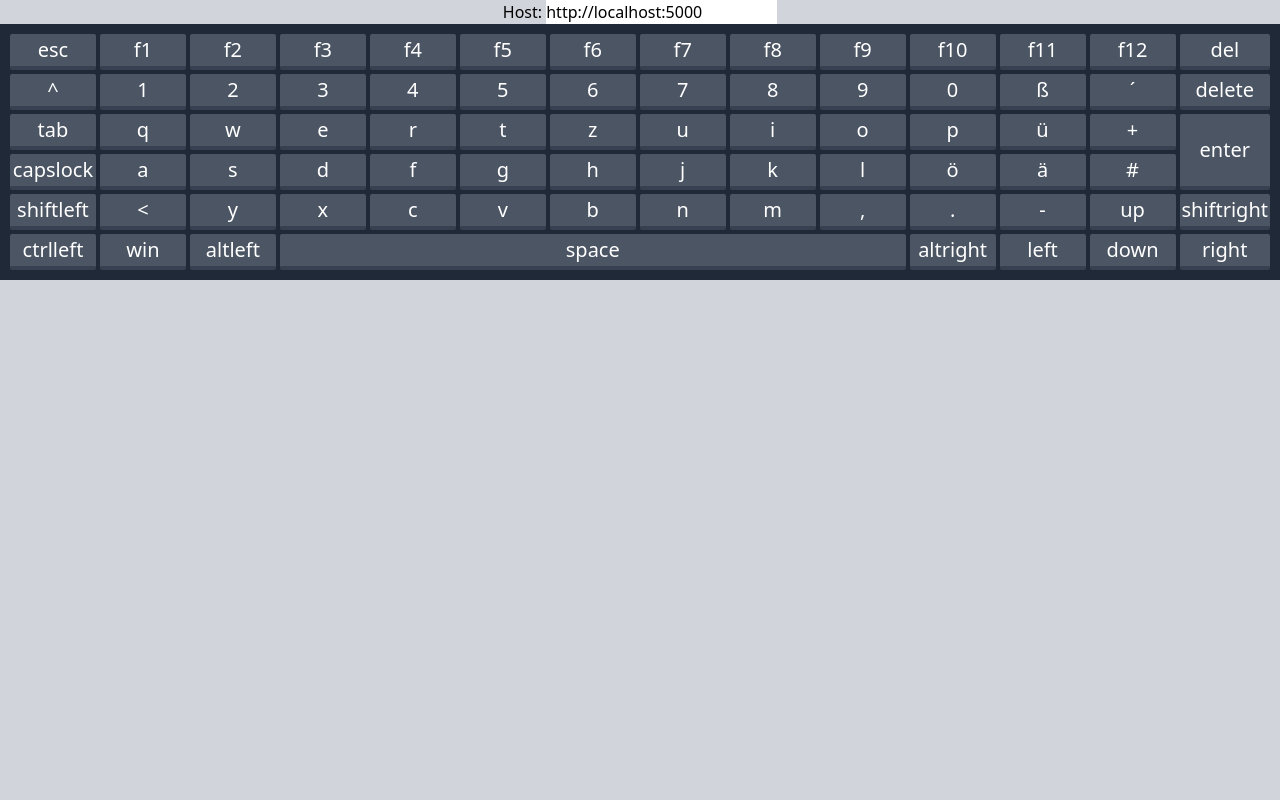
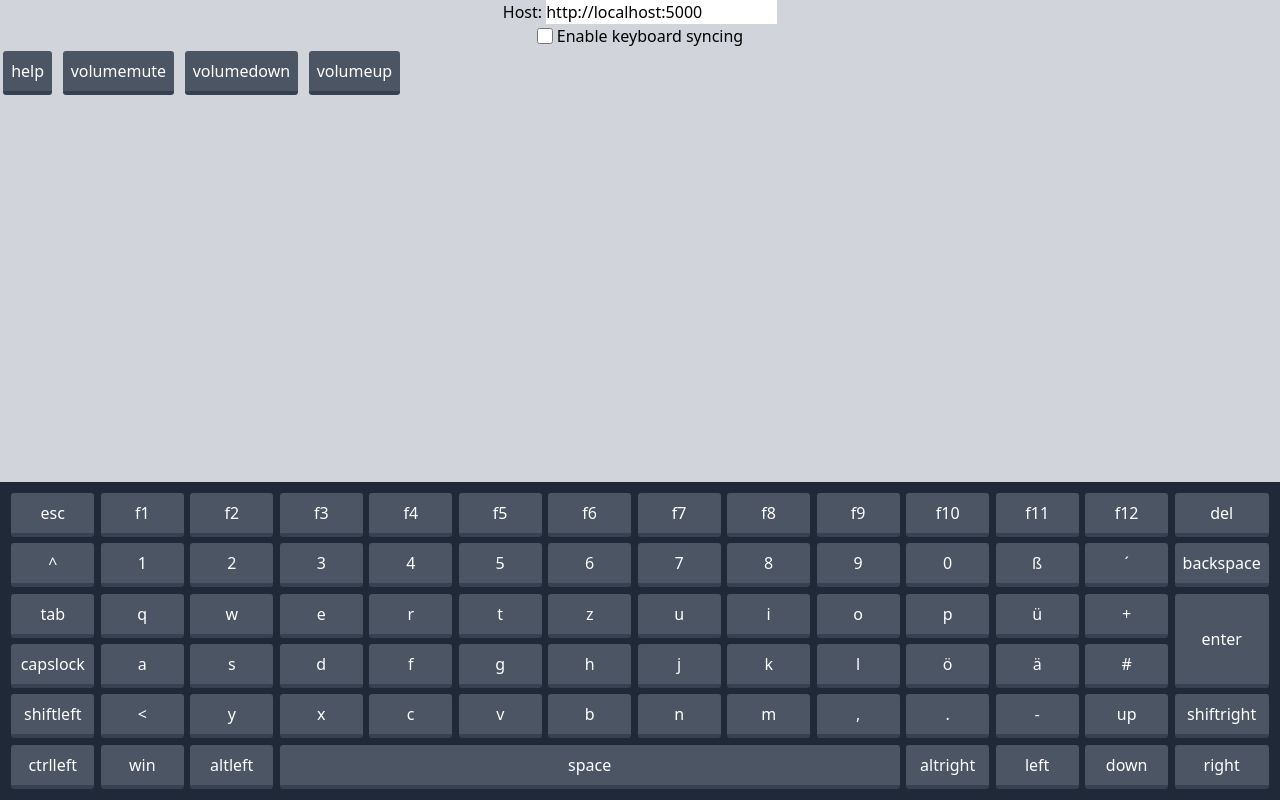
Before and after one commit to SEB010105/RemoteInputControllerClient, a Svelte app: page / in a window 1280 px wide. Built offline with nearby package versions, Linux system fonts and the light colour scheme.

Commit message:
made keys toggleable + added options

```diff
--- a/src/App.svelte
+++ b/src/App.svelte
@@ -1,9 +1,10 @@
 <script lang="ts">
     import "./app.css"
-    import AddressInput from "./lib/AddressInput.svelte";
     import {post} from "./lib/publicFunctions";
     import {address} from "./lib/adressStore";
     import Keyboard from "./lib/Keyboard.svelte";
+    import Options from "./lib/Options.svelte";
+    import KeyboardButton from "./lib/KeyboardButton.svelte";
 
     function onKeyDown(event: KeyboardEvent) {
         post($address + "/press", {key: event.key});
@@ -11,9 +12,16 @@
 </script>
 
 <main>
-    <AddressInput/>
+    <Options />
 
-    <Keyboard />
+    <KeyboardButton key="help" toggleable={false}/>
+    <KeyboardButton key="volumemute" toggleable={false}/>
+    <KeyboardButton key="volumedown" toggleable={false}/>
+    <KeyboardButton key="volumeup" toggleable={false}/>
+
+    <div class="absolute w-screen bottom-0">
+        <Keyboard />
+    </div>
 </main>
 
 <!--
--- a/src/lib/AddressInput.svelte
+++ b/src/lib/AddressInput.svelte
@@ -2,15 +2,14 @@
 
     import {address} from "./adressStore";
 
-    let addressInput: string = "http://localhost:5000";
+
+    let addressInput: string = "http://" + location.hostname + ":5000";
 </script>
 
-<div class="text-center w-screen">
 <label>
     Host:
     <input
             type="text"
-                bind:value={$address}
+            bind:value={addressInput}
             on:input={() => address.set(addressInput)}>
 </label>
-</div>
--- a/src/lib/KeyPressButton.svelte
+++ /dev/null
@@ -1,28 +0,0 @@
-<script lang="ts">
-
-    import {post} from "./publicFunctions";
-    import {address} from "./adressStore";
-
-    export let key:string;
-
-    function handleClick() {
-        post($address + "/press", {key})
-    }
-</script>
-
-<button
-        id={key}
-        class="outline-none bg-gray-600 text-white rounded-sm m-0.5 text-xl p-0.5 border-b-4 border-gray-700 active:bg-gray-700 active:border-gray-700 hover:bg-gray-500 hover:border-gray-600"
-        on:click={handleClick}
->{key}</button>
-
-<style>
-    #enter {
-        grid-row: 3 / 5;
-        grid-column: 14;
-    }
-
-    #space {
-        grid-column: 4 / 11;
-    }
-</style>
--- a/src/lib/Keyboard.svelte
+++ b/src/lib/Keyboard.svelte
@@ -1,12 +1,13 @@
 <script lang="ts">
-    import KeyPressButton from "./KeyPressButton.svelte";
+    import KeyboardButton from "./KeyboardButton.svelte";
 
-    const keys: string[] = "esc f1 f2 f3 f4 f5 f6 f7 f8 f9 f10 f11 f12 del ^ 1 2 3 4 5 6 7 8 9 0 ß ´ delete tab q w e r t z u i o p ü + enter capslock a s d f g h j k l ö ä # shiftleft < y x c v b n m , . - up shiftright ctrlleft win altleft space altright left down right".split(" ");
+    const keys: string[] = "esc f1 f2 f3 f4 f5 f6 f7 f8 f9 f10 f11 f12 del ^ 1 2 3 4 5 6 7 8 9 0 ß ´ backspace tab q w e r t z u i o p ü + enter capslock a s d f g h j k l ö ä # shiftleft < y x c v b n m , . - up shiftright ctrlleft win altleft space altright left down right".split(" ");
+    const toggleableKeys: string[] = "capslock shiftleft shiftright ctrlleft fn altleft altright".split(" ");
 </script>
 
 <div class="keyboard bg-gray-800 p-2">
     {#each keys as key}
-        <KeyPressButton key={key}/>
+        <KeyboardButton key={key} toggleable={toggleableKeys.includes(key)}/>
     {/each}
 </div>
 
--- /dev/null
+++ b/src/lib/KeyboardButton.svelte
@@ -0,0 +1,60 @@
+<script lang="ts">
+
+    import {post} from "./publicFunctions";
+    import {address} from "./adressStore";
+
+    export let key:string;
+    export let toggleable:boolean;
+
+    let toggled:boolean;
+
+    function handlePress() {
+        post($address + "/press", {key})
+    }
+
+    function handleToggle() {
+        if (toggled)
+            post($address + "/up", {key});
+        else
+            post($address + "/down", {key});
+
+        toggled = !toggled;
+    }
+</script>
+
+<button
+        id={key}
+        class={(toggled) ? "bg-gray-700" : "bg-gray-600"}
+        on:click={toggleable ? handleToggle : handlePress}
+>{key}</button>
+
+<style>
+    button {
+        outline: none;
+        color: white;
+        border-radius: 0.2rem;
+        padding: 0.5rem;
+        margin: 0.2rem;
+        border-bottom: 0.3rem solid;
+        border-bottom-color: theme("colors.gray.700");
+    }
+
+    button:hover {
+        background-color: theme("colors.gray.500");
+        border-bottom-color: theme("colors.gray.600");
+    }
+
+    button:active {
+        background-color: theme("colors.gray.700");
+        border-bottom-color: theme("colors.gray.700");
+    }
+
+    #enter {
+        grid-row: 3 / 5;
+        grid-column: 14;
+    }
+
+    #space {
+        grid-column: 4 / 11;
+    }
+</style>
--- /dev/null
+++ b/src/lib/OptionCheckbox.svelte
@@ -0,0 +1,13 @@
+<script lang="ts">
+    export let text: string;
+    export let bindTo: any;
+</script>
+
+<label class="flex items-center">
+    <input
+            class="size-4 mr-1"
+            type="checkbox"
+            bind:value={bindTo}
+    >
+    {text}
+</label>
--- /dev/null
+++ b/src/lib/Options.svelte
@@ -0,0 +1,12 @@
+<script lang="ts">
+    import AddressInput from "./AddressInput.svelte";
+    import OptionCheckbox from "./OptionCheckbox.svelte";
+
+    let keyboardSyncingEnabled: boolean;
+</script>
+
+<div class="flex flex-col items-center">
+    <AddressInput />
+
+    <OptionCheckbox text="Enable keyboard syncing" bindTo={keyboardSyncingEnabled}/>
+</div>
```
Lines whose indentation alone changed are shown as unchanged.
